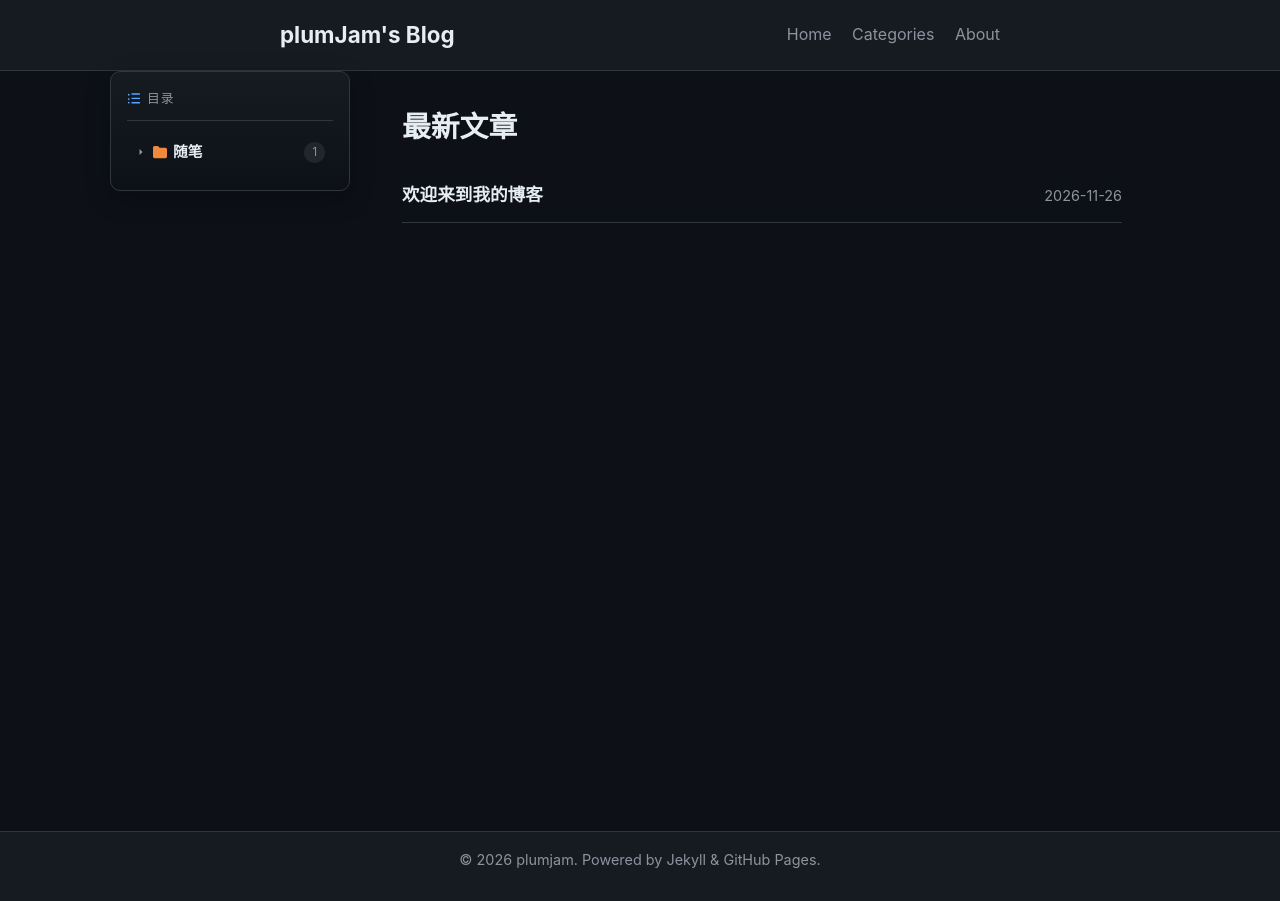
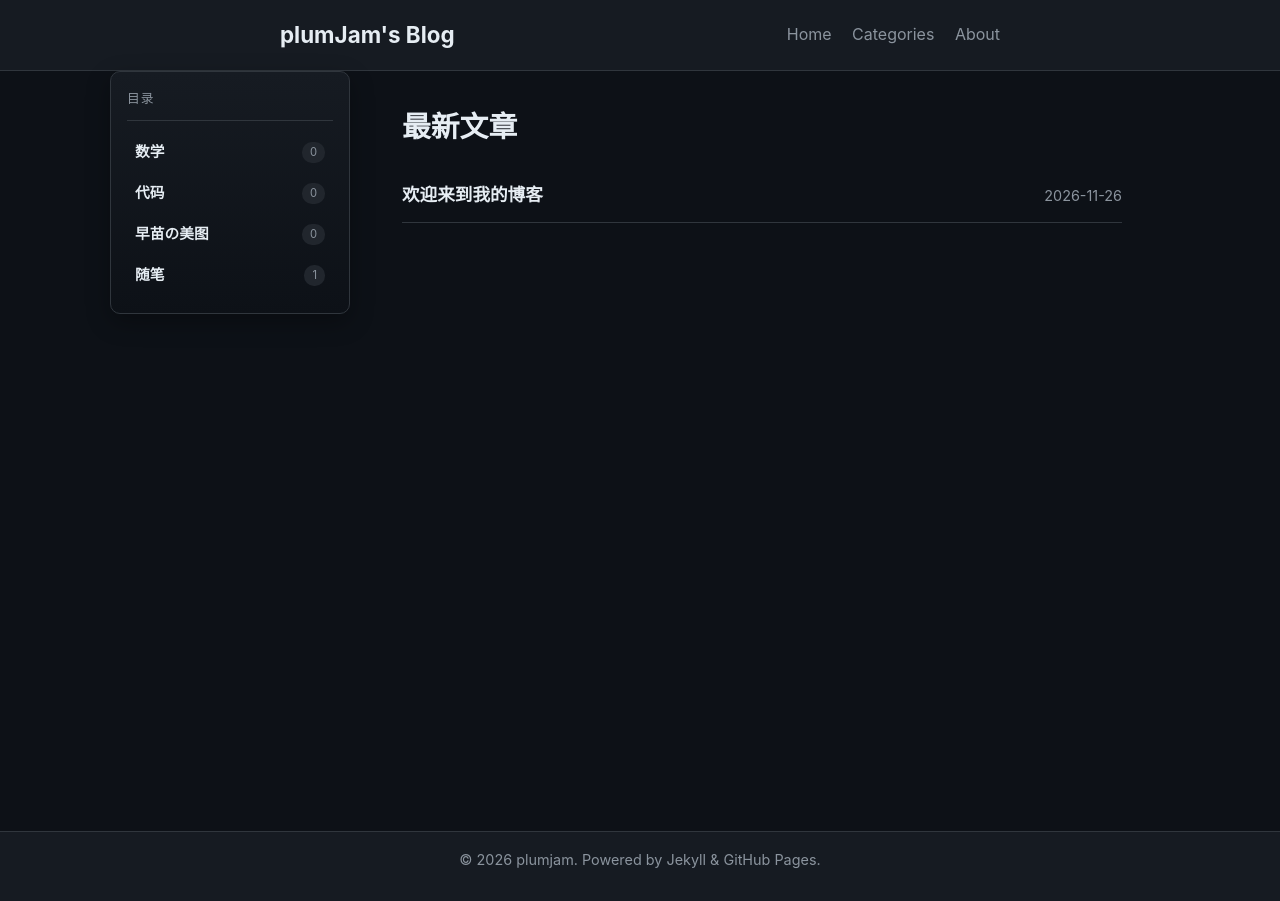
Before and after one commit to plumjamm/plumjamm.github.io, a Jekyll site: the page built from index.html, in a window 1280 px wide. Built offline with Jekyll 4.4.1, drawn with Linux system fonts in a browser that asks for light colours.

Commit message:
Remove tree icons and add root categories

```diff
--- a/_config.yml
+++ b/_config.yml
@@ -24,3 +24,10 @@ nav:
     url: /categories/
   - title: About
     url: /about/
+
+# 侧边栏目录分类（根目录）
+tree_categories:
+  - 数学
+  - 代码
+  - 早苗の美图
+  - 随笔
--- a/_includes/sidebar.html
+++ b/_includes/sidebar.html
@@ -1,31 +1,14 @@
 <nav class="tree">
-  <div class="tree-title">
-    <svg class="tree-title-icon" viewBox="0 0 16 16" width="14" height="14" fill="currentColor" aria-hidden="true">
-      <path d="M2 4a1 1 0 100-2 1 1 0 000 2zm3.75-2.5a.75.75 0 000 1.5h8.5a.75.75 0 000-1.5h-8.5zm0 5a.75.75 0 000 1.5h8.5a.75.75 0 000-1.5h-8.5zm0 5a.75.75 0 000 1.5h8.5a.75.75 0 000-1.5h-8.5zM3 8a1 1 0 11-2 0 1 1 0 012 0zm-1 5a1 1 0 100-2 1 1 0 000 2z"/>
-    </svg>
-    目录
-  </div>
-  {% for category in site.categories %}
-  <details class="tree-node" {% if page.categories contains category[0] %}open{% endif %}>
+  <div class="tree-title">目录</div>
+  {% for category in site.tree_categories %}
+  <details class="tree-node" {% if page.categories contains category %}open{% endif %}>
     <summary>
-      <svg class="tree-arrow" viewBox="0 0 16 16" width="12" height="12" fill="currentColor" aria-hidden="true">
-        <path d="M6.427 4.427l3.396 3.396a.25.25 0 010 .354l-3.396 3.396A.25.25 0 016 11.396V4.604a.25.25 0 01.427-.177z"/>
-      </svg>
-      <svg class="tree-folder tree-folder-closed" viewBox="0 0 16 16" width="14" height="14" fill="currentColor" aria-hidden="true">
-        <path d="M1.75 1A1.75 1.75 0 000 2.75v10.5C0 14.216.784 15 1.75 15h12.5A1.75 1.75 0 0016 13.25v-8.5A1.75 1.75 0 0014.25 3H7.5a.25.25 0 01-.2-.1l-.9-1.2C6.07 1.26 5.55 1 5 1H1.75z"/>
-      </svg>
-      <svg class="tree-folder tree-folder-open" viewBox="0 0 16 16" width="14" height="14" fill="currentColor" aria-hidden="true">
-        <path d="M.513 1.513A1.75 1.75 0 011.75 1h3.5c.55 0 1.07.26 1.4.7l.9 1.2a.25.25 0 00.2.1H13a1 1 0 011 1v.5H2.75a.75.75 0 00-.75.75v8.5a.75.75 0 001.5 0v-8h10a.75.75 0 00.75-.75V4a2 2 0 00-2-2H8.5a.25.25 0 01-.2-.1l-.9-1.2A1.75 1.75 0 005.75 0h-4A1.75 1.75 0 000 1.75v11.5C0 14.216.784 15 1.75 15h3.5a.75.75 0 000-1.5h-3.5a.25.25 0 01-.25-.25V1.75c0-.13.01-.26.013-.237z"/>
-      </svg>
-      <span class="tree-folder-name">{{ category[0] }}</span>
-      <span class="tree-count">{{ category[1] | size }}</span>
+      <span class="tree-folder-name">{{ category }}</span>
+      <span class="tree-count">{{ site.categories[category] | size }}</span>
     </summary>
     <ul class="tree-children">
-      {% for post in category[1] %}
+      {% for post in site.categories[category] %}
       <li>
-        <svg class="tree-file" viewBox="0 0 16 16" width="12" height="12" fill="currentColor" aria-hidden="true">
-          <path d="M2 1.75C2 .784 2.784 0 3.75 0h6.586c.464 0 .909.184 1.237.513l2.914 2.914c.329.328.513.773.513 1.237v9.586A1.75 1.75 0 0113.25 16h-9.5A1.75 1.75 0 012 14.25V1.75z"/>
-        </svg>
         <a href="{{ post.url | relative_url }}" {% if page.url == post.url %}class="active"{% endif %}>{{ post.title }}</a>
       </li>
       {% endfor %}
--- a/assets/css/style.css
+++ b/assets/css/style.css
@@ -342,10 +342,6 @@ img {
   border-bottom: 1px solid #30363d;
 }
 
-.tree-title-icon {
-  color: #58a6ff;
-}
-
 .tree-node {
   margin-bottom: 2px;
 }
@@ -368,54 +364,6 @@ img {
 
 .tree-node summary::-webkit-details-marker {
   display: none;
-}
-
-.tree-arrow {
-  color: #8b949e;
-  flex-shrink: 0;
-  transition: transform 0.25s ease, color 0.2s ease;
-}
-
-.tree-node[open] .tree-arrow {
-  transform: rotate(90deg);
-  color: #58a6ff;
-}
-
-.tree-folder {
-  flex-shrink: 0;
-}
-
-.tree-folder-open {
-  display: none;
-}
-
-.tree-node[open] .tree-folder-closed {
-  display: none;
-}
-
-.tree-node[open] .tree-folder-open {
-  display: inline-block;
-}
-
-/* 分类文件夹配色 */
-.tree-node:nth-child(2) .tree-folder {
-  color: #f0883e;
-}
-
-.tree-node:nth-child(3) .tree-folder {
-  color: #a371f7;
-}
-
-.tree-node:nth-child(4) .tree-folder {
-  color: #39c5cf;
-}
-
-.tree-node:nth-child(5) .tree-folder {
-  color: #7ee787;
-}
-
-.tree-node:nth-child(6) .tree-folder {
-  color: #ffa657;
 }
 
 .tree-folder-name {
@@ -449,24 +397,10 @@ img {
 }
 
 .tree-children li {
-  display: flex;
-  align-items: center;
-  gap: 6px;
   margin: 1px 0;
 }
 
-.tree-file {
-  color: #484f58;
-  flex-shrink: 0;
-  transition: color 0.2s ease;
-}
-
-.tree-children li:hover .tree-file {
-  color: #58a6ff;
-}
-
 .tree-children a {
-  flex: 1;
   display: block;
   padding: 4px 8px;
   border-radius: 6px;
```
